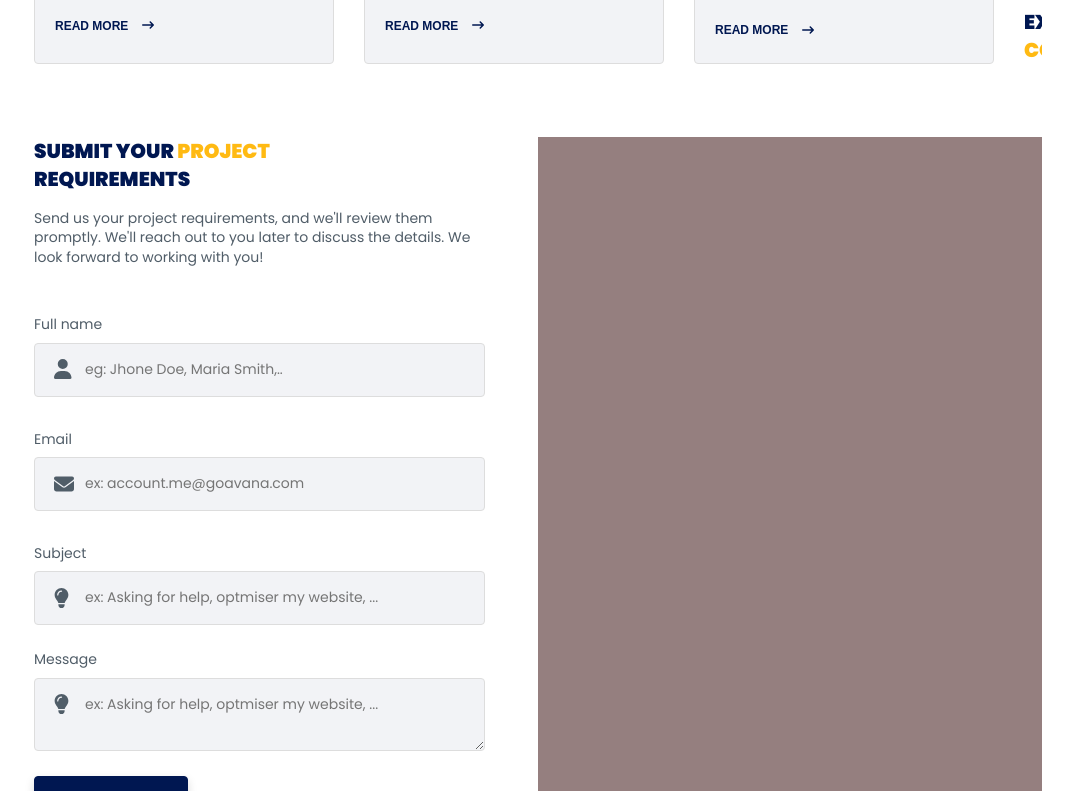
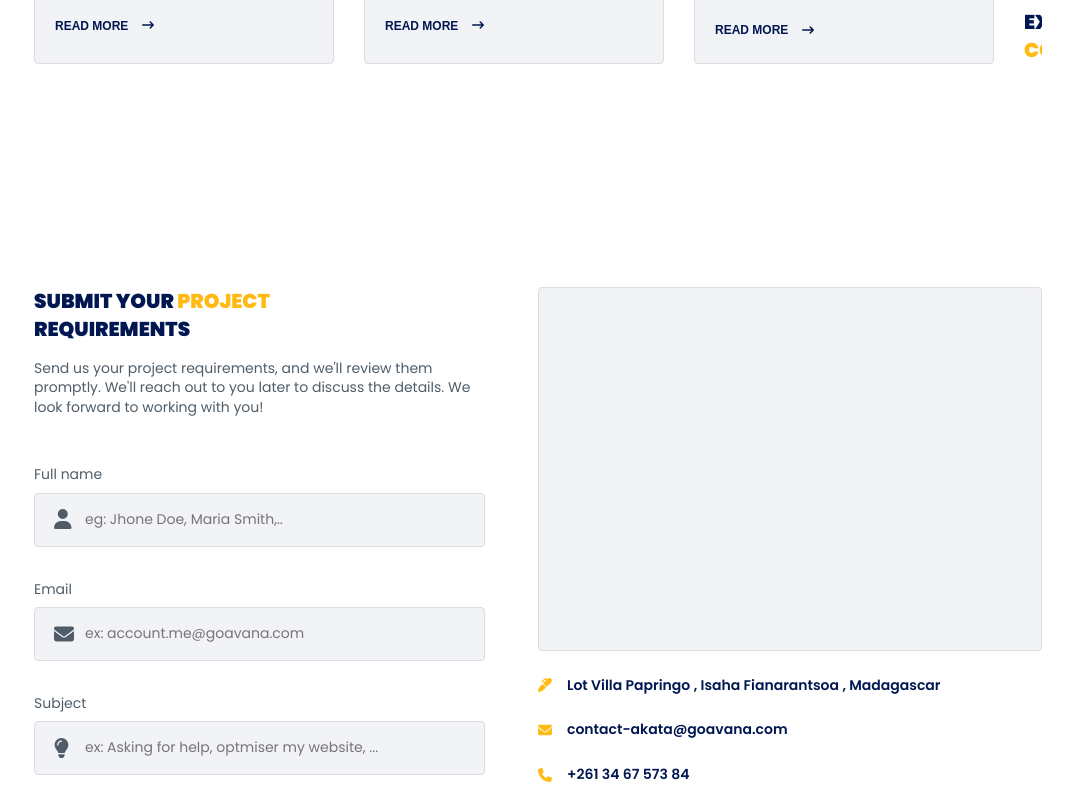
Before and after one commit to maxime-dot/website3, a Next.js app: page / in a window 1280 px wide. Shown: the part 8060-8851 px from the top of the page, without its empty margins (102-1175 px from the left). Built offline with nearby package versions, Linux system fonts and the light colour scheme.

Commit message:
feat: add contact info

```diff
--- a/src/app/components/sections/contacts/Contact.tsx
+++ b/src/app/components/sections/contacts/Contact.tsx
@@ -6,6 +6,9 @@ import {
   faUser,
   faEnvelope,
   faLightbulb,
+  faPaperPlane,
+  faMarker,
+  faPhone,
 } from "@fortawesome/free-solid-svg-icons";
 import Button from "../../button/normal/Button";
 
@@ -133,7 +136,7 @@ const Contacts: React.FC = () => {
                   <label htmlFor="message" className="akata-text-medium">
                     Message
                   </label>
-                  <FontAwesomeIcon icon={faLightbulb} className="form-icon" />
+                  <FontAwesomeIcon icon={faPaperPlane} className="form-icon" />
                   <textarea
                     placeholder="ex: Asking for help, optmiser my website, ..."
                     name="message"
@@ -159,7 +162,24 @@ const Contacts: React.FC = () => {
           </Formik>
         </div>
       </div>
-      <div className="contacts adress"></div>
+      <div className="contacts adress d-flex flex-col">
+        <div className="adress-map"></div>
+        <ul className="adress-text">
+          <li className="text-item akata-text-medium d-flex ">
+            <FontAwesomeIcon icon={faMarker} className="list-icon" /> Lot Villa
+            Papringo , Isaha Fianarantsoa , Madagascar
+          </li>
+          <li className="text-item akata-text-medium d-flex">
+            <FontAwesomeIcon icon={faEnvelope} className="list-icon" />{" "}
+            contact-akata@goavana.com{" "}
+          </li>
+          <li className="text-item akata-text-medium d-flex">
+            {" "}
+            <FontAwesomeIcon icon={faPhone} className="list-icon" /> +261 34 67
+            573 84
+          </li>
+        </ul>
+      </div>
     </section>
   );
 };
--- a/src/app/components/sections/contacts/contacts.scss
+++ b/src/app/components/sections/contacts/contacts.scss
@@ -2,9 +2,11 @@
   display: grid;
   grid-template-columns: 1fr 1fr;
   flex-direction: row;
+  padding-top: 150px;
   .contacts {
     width: 100%;
-    height: 100%;
+    height: auto;
+
     &.form {
       max-width: 451px;
       gap: 48px;
@@ -44,7 +46,27 @@
       }
     }
     &.adress {
-      background: rgb(149, 127, 127);
+      width: 100%;
+      .adress-map {
+        width: 100%;
+        height: 364px;
+        background: var(--card-background);
+        border: 1px solid var(--border-color);
+        border-radius: var(--border-radius);
+      }
+      .adress-text {
+        list-style-type: none;
+        .text-item {
+          margin-top: 25px;
+          color: var(--goavana-blue);
+          font-weight: 600;
+          align-items: center;
+          gap: 15px;
+          .list-icon {
+            color: var(--goavana-yellow);
+          }
+        }
+      }
     }
   }
 }
```
